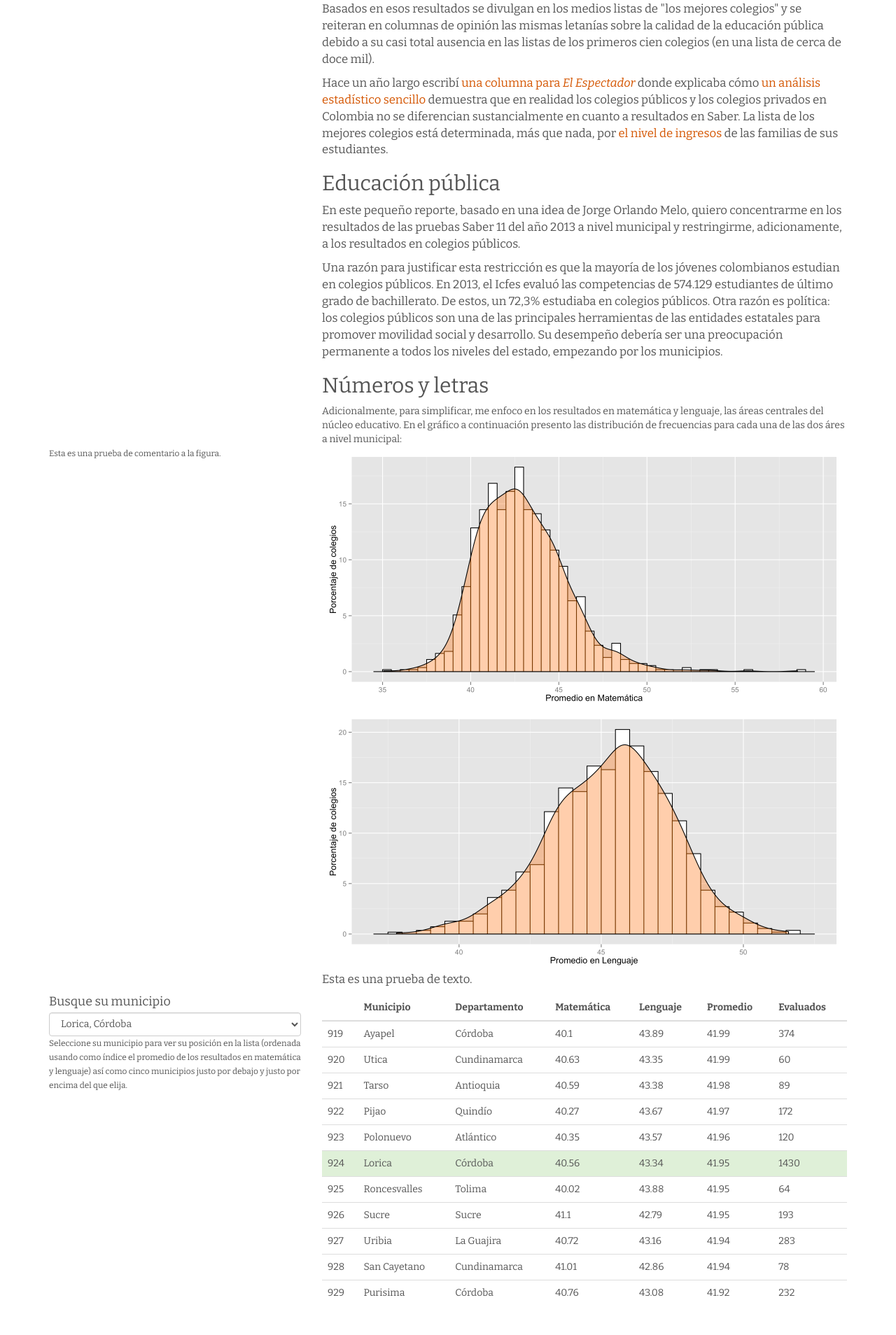
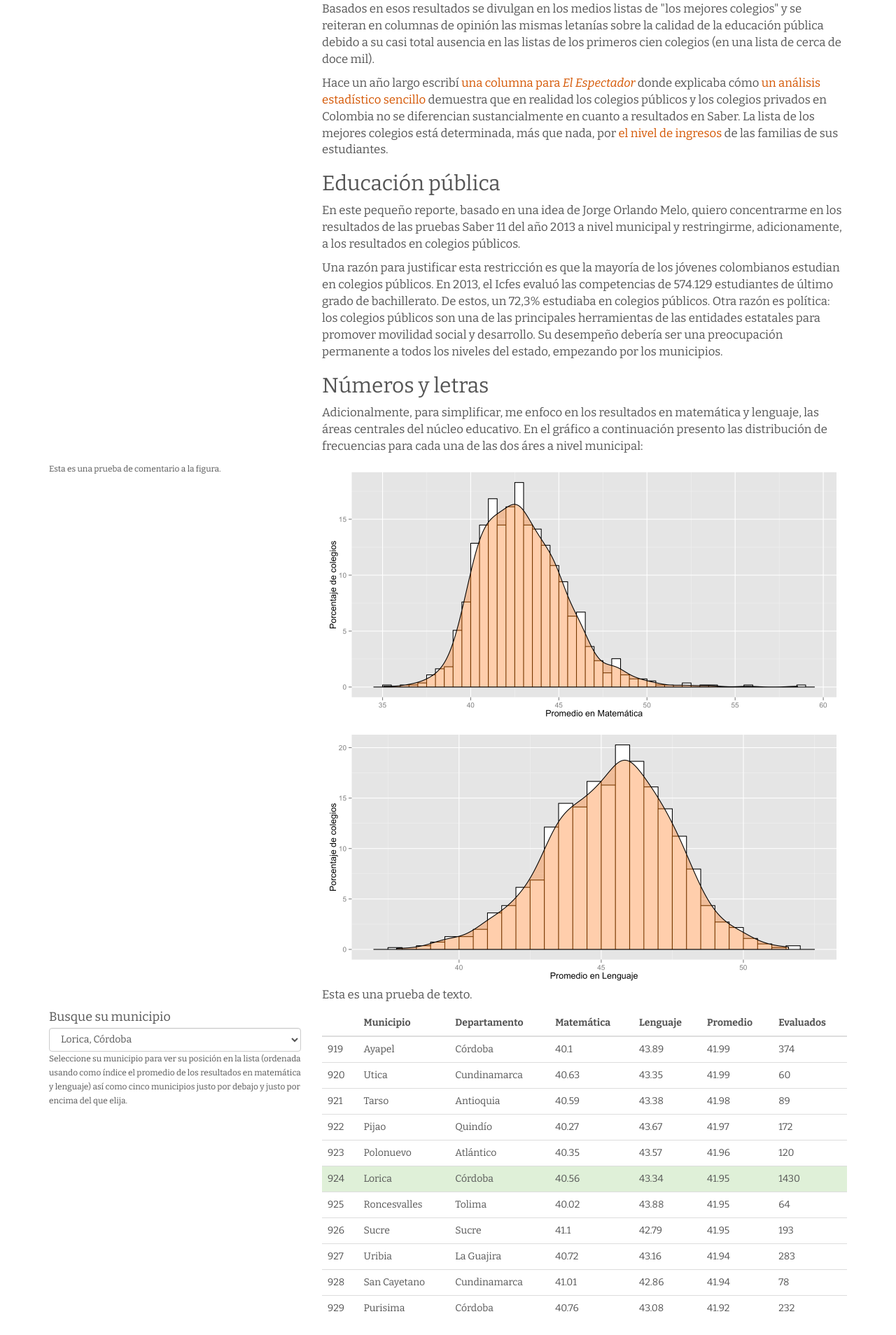
Before and after one commit to finiterank/saber_notebooks, a Jekyll site: the page built from index.md, in a window 1280 px wide. Shown: the part 787-2695 px from the top of the page at 70% size. Built offline with Jekyll 4.4.1, drawn with Linux system fonts in a browser that asks for light colours; nearby versions of some CDN libraries; Markdown is read by kramdown in place of the engine named in the settings; before the commit the page ends 2673 px from its top, so only the background shows below that.

Commit message:
Figura 1

```diff
--- a/index.md
+++ b/index.md
@@ -32,7 +32,7 @@ layout: reporte
 
 <h2>Números y letras</h2>
 
-Adicionalmente, para simplificar, me enfoco en los resultados en matemática y lenguaje, las áreas centrales del núcleo educativo. En el gráfico a continuación presento las distribución de frecuencias para cada una de las dos áres a nivel municipal:
+<p>Adicionalmente, para simplificar, me enfoco en los resultados en matemática y lenguaje, las áreas centrales del núcleo educativo. En el gráfico a continuación presento las distribución de frecuencias para cada una de las dos áres a nivel municipal:</p>
 </div>
 </div>
 
```
